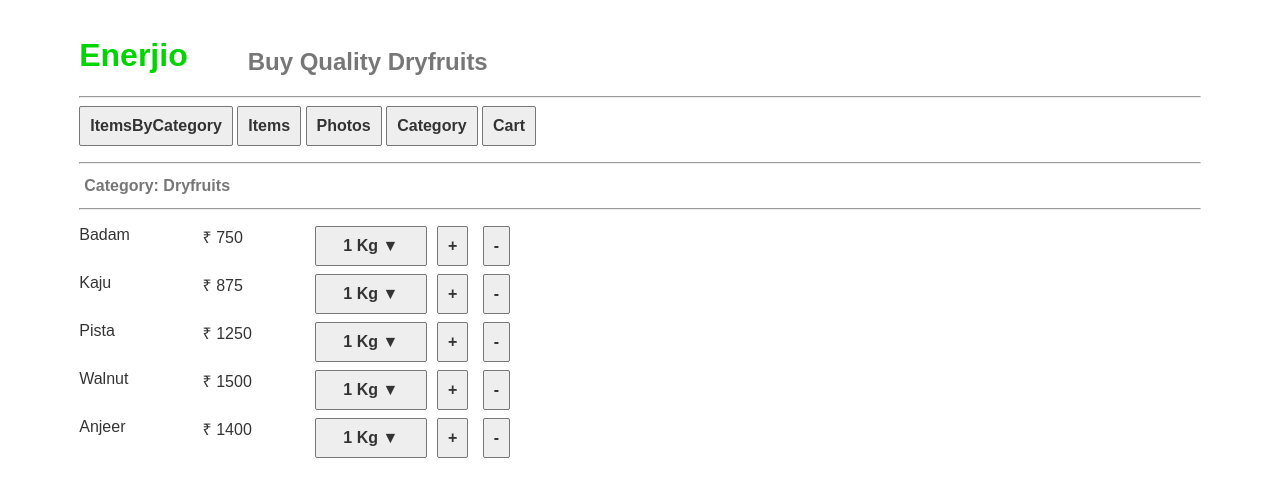
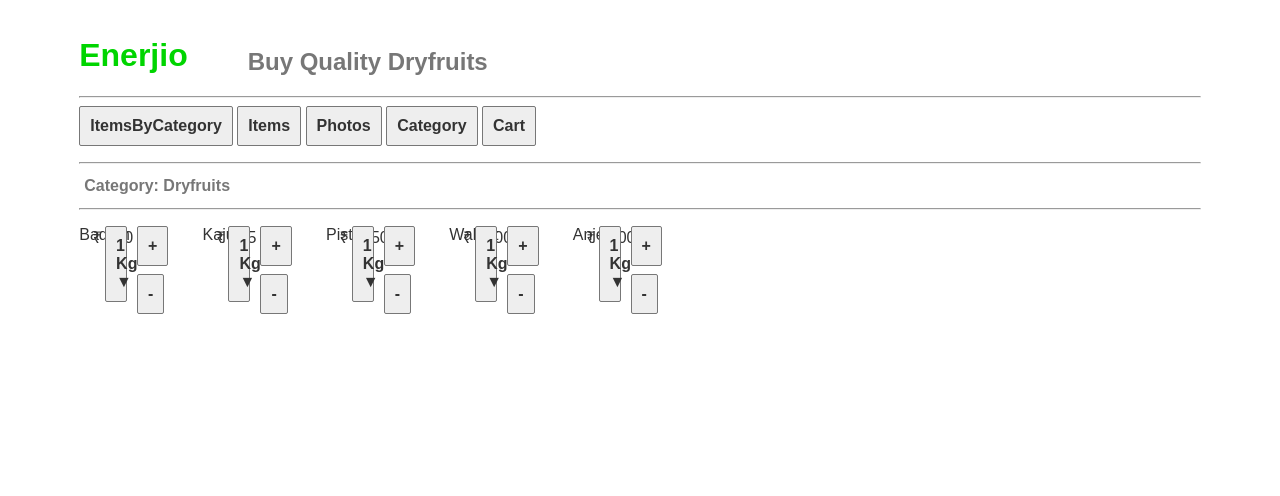
Before and after one commit to prabhusachin/https-github.com-sachin-ta-enerjiyo, a Svelte app: page / in a window 1280 px wide. Both pictures are taken after a click on the button "Items". Shown: the top 496 px of the page. Built offline with nearby package versions, Linux system fonts and the light colour scheme.

Commit message:
gui alignment

```diff
--- a/src/App.svelte
+++ b/src/App.svelte
@@ -460,7 +460,7 @@ Category
 <div id = "productmenu" class = "maincontainer">
 <ul>
 {#each itemsbycat as { id, name,price,qty }, i}
-<li>
+<li class="lineitemscontainer">
 <span on:click={()=>handleShowPicClick(name)} class = "productname">
 {name}
 </span>
@@ -490,7 +490,7 @@ photolist
 <div id = "categorylist" class = "maincontainer">
 <ul>
 	{#each categories as { id, name }, i}
-<li class="lineitemscontainer">
+<li>
 <span class = "productname">
 {name}
 </span>
```
